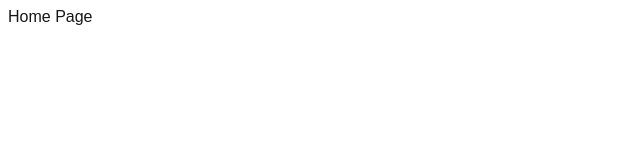
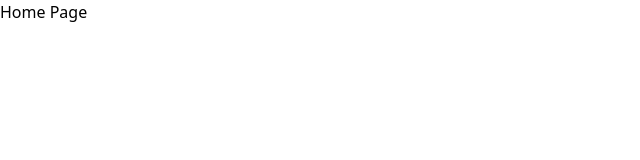
Before and after one commit to CodyJReed/next_14_refresh_corp, a Next.js app: page / in a window 1280 px wide. Shown: the top 160 px of the page, without its empty margins (0-640 px from the left). Built offline with nearby package versions, Linux system fonts and the light colour scheme.

Commit message:
wipe css boilerplate

```diff
--- a/src/app/globals.css
+++ b/src/app/globals.css
@@ -1,28 +1 @@
-@tailwind base;
-@tailwind components;
-@tailwind utilities;
-
-:root {
-  --background: #ffffff;
-  --foreground: #171717;
-}
-
-@theme inline {
-  --color-background: var(--background);
-  --color-foreground: var(--foreground);
-  --font-sans: var(--font-geist-sans);
-  --font-mono: var(--font-geist-mono);
-}
-
-@media (prefers-color-scheme: dark) {
-  :root {
-    --background: #0a0a0a;
-    --foreground: #ededed;
-  }
-}
-
-body {
-  background: var(--background);
-  color: var(--foreground);
-  font-family: Arial, Helvetica, sans-serif;
-}
+@import "tailwindcss";
```
